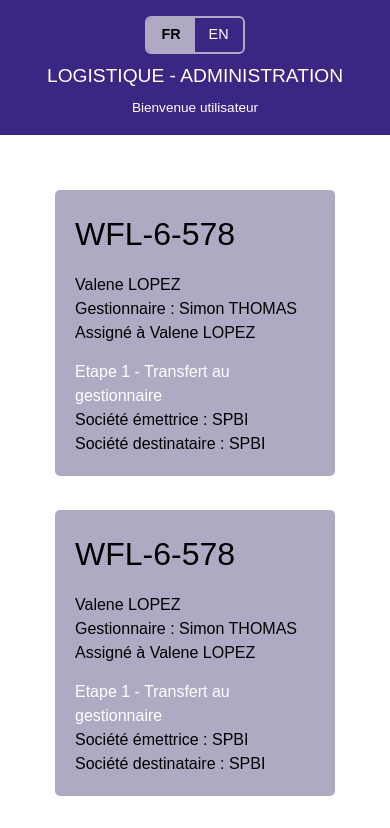
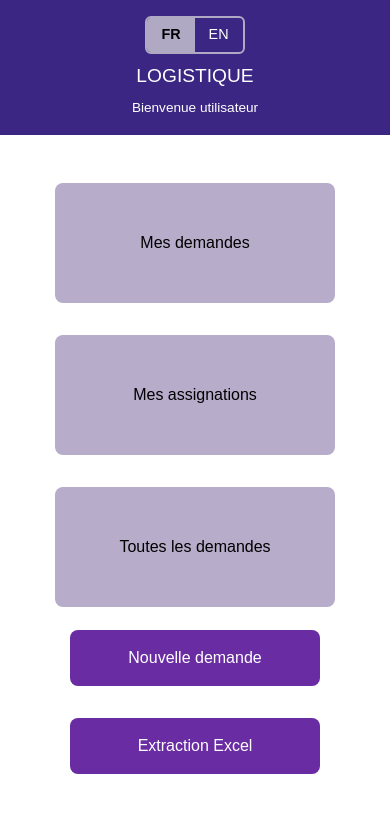
Before and after one commit to everythinn/powerapp-logistique, a Next.js app: page / in a window 390 px wide. Shown: the top 828 px of the page. Built offline with nearby package versions, Linux system fonts and the light colour scheme.

Commit message:
:construction: Added navigation

```diff
--- a/src/app/header/header.module.css
+++ b/src/app/header/header.module.css
@@ -35,12 +35,13 @@
   font-weight: bold;
 }
 
-  .header h1 {
+.title {
   font-size: 1.5rem;
   margin: 0;
   flex: 1;
   text-align: center;
   white-space: nowrap;
+  cursor: pointer;
 }
 
 .header p {
@@ -55,7 +56,7 @@
     font-size: 0.9rem;
   }
 
-    .header h1 {
+  .title {
     font-size: 1.3rem;
   }
 
@@ -76,7 +77,7 @@
     order: -1;
   }
 
-    .header h1 {
+  .title {
     font-size: 1.2rem;
   }
 
--- a/src/app/header/header.tsx
+++ b/src/app/header/header.tsx
@@ -1,9 +1,11 @@
-"use client";
+'use client';
+import Link from "next/link";
 import { useLang } from "../context/langContext";
 import style from "./header.module.css";
 
-export default function Header() {
+export default function AdminHeader() {
   const {lang, setToEn, setToFr} = useLang();
+
 
   function changeLang(){
     if (lang==="FR"){
@@ -27,16 +29,16 @@ export default function Header() {
           EN
         </button>
       </div>
-      {lang==="FR" ? (
-        <div>
-          <h1>LOGISTIQUE</h1>
+      {lang === "FR" ? (
+        <>
+          <Link href='./' className={style.title}>LOGISTIQUE</Link>
           <p>Bienvenue utilisateur</p>
-        </div>
+        </>
       ) : (
-        <div>
-          <h1>LOGISTIC</h1>
+        <>
+          <Link href='./' className={style.title}>LOGISTIC</Link>
           <p>Welcome username</p>
-        </div>
+        </>
       )}
     </div>
   );
--- a/src/app/homepage/page.module.css
+++ b/src/app/homepage/page.module.css
@@ -24,8 +24,7 @@
     min-height: 200px;
 }
 
-.navTop p,
-.navCubes > p {
+.link {
     display: flex;
     background-color: #b7acc9;
     color: black;
@@ -39,8 +38,7 @@
     transition: transform 0.2s ease, box-shadow 0.2s ease;
 }
 
-.navTop p:hover,
-.navCubes > p:hover {
+.link:hover {
     transform: translateY(-3px);
     box-shadow: 0 6px 12px rgba(0,0,0,0.15);
 }
@@ -96,7 +94,7 @@
         flex-direction: column;
     }
 
-    .navTop p {
+    .link {
         width: 100%;
     }
 
--- a/src/app/homepage/page.tsx
+++ b/src/app/homepage/page.tsx
@@ -1,7 +1,8 @@
 'use client';
 import { useLang } from '../context/langContext';
+import Link from 'next/link';
+import Image from '../../../public/homepage_boat.jpg';
 import style from './page.module.css';
-import Image from '../../../public/homepage_boat.jpg';
 
 export default function Homepage() {
   const context = useLang();
@@ -12,10 +13,10 @@ export default function Homepage() {
         <>
           <div className={style.navCubes}>
             <div className={style.navTop}>
-              <p>Mes demandes</p>
-              <p>Mes assignations</p>
+              <Link href='./requests' className={style.link}>Mes demandes</Link>
+              <p className={style.link}>Mes assignations</p>
             </div>
-            <p>Toutes les demandes</p>
+            <p className={style.link}>Toutes les demandes</p>
           </div>
           <div className={style.sideBar}>
             <button>Nouvelle demande</button>
@@ -27,10 +28,10 @@ export default function Homepage() {
         <>
           <div className={style.navCubes}>
             <div className={style.navTop}>
-              <p>My requests</p>
-              <p>My assignments</p>
+              <Link href='./requests' className={style.link}>My requests</Link>
+              <p className={style.link}>My assignments</p>
             </div>
-            <p>All requests</p>
+            <p className={style.link}>All requests</p>
           </div>
           <div className={style.sideBar}>
             <button>New request</button>
--- a/src/app/page.tsx
+++ b/src/app/page.tsx
@@ -3,14 +3,13 @@ import Homepage from "./homepage/page";
 import AdminHeader from "./adminHeader/adminHeader";
 import AdminBoard from "./adminBoard/page";
 import SingleRequest from "./requests/singleRequest";
-import RequestGrid from "./requests/requestGrid";
+import RequestGrid from "./requests/page";
 
 export default function Home() {
   return (
     <>
-      <AdminHeader />
-      {/* <AdminBoard /> */}
-      <RequestGrid />
+      <Header />
+      <Homepage />
     </>
   )
 }
--- a/src/app/requests/requestGrid.tsx
+++ b/src/app/requests/page.tsx
@@ -1,5 +1,6 @@
 import SingleRequest from './singleRequest';
-import style from './requestGrid.module.css';
+import style from './page.module.css';
+import Header from '../header/header';
 
 export default function RequestGrid(){
 
@@ -62,6 +63,8 @@ export default function RequestGrid(){
     ]
 
     return (
+        <>
+            <Header />
             <ul className={style.requests}>
                 {requests.map((request, idx) => (
                     <li key={idx}>
@@ -77,5 +80,6 @@ export default function RequestGrid(){
                     </li>
                 ))}
             </ul>
+        </>
     )
 }
```
Also changed, not shown: src/app/requests/page.module.css (renamed from src/app/requests/requestGrid.module.css). Lines whose indentation alone changed are shown as unchanged.
